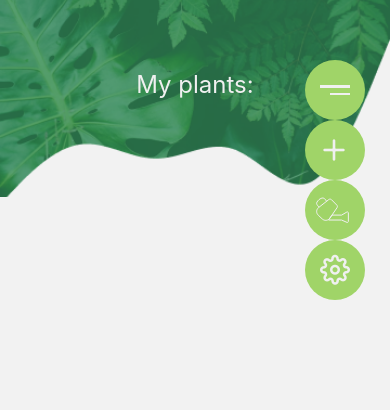
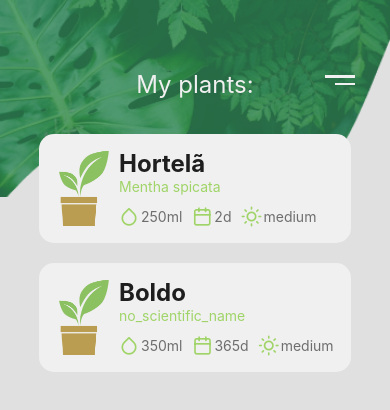
Before and after one commit to rodcordeiro/prantinhas, a React Native app: screen /HomeScreen in a window 390 px wide. Shown: the top 410 px of the page. Built offline with nearby package versions, Linux system fonts and the light colour scheme.

Commit message:
Feat: Animated menu. Wip: Settings screen.

```diff
--- a/src/@types/images.d.ts
+++ b/src/@types/images.d.ts
@@ -1,3 +1,4 @@
 declare module "*jpg";
 declare module "*jpeg";
 declare module "*png";
+declare module "*svg";
--- a/src/features/homeScreen/components/Menu/index.tsx
+++ b/src/features/homeScreen/components/Menu/index.tsx
@@ -1,172 +1,160 @@
 import React from "react";
-import { Animated, Easing, View, TouchableOpacity } from "react-native";
-import { useNavigation } from "@react-navigation/native";
+import { Animated, View, TouchableOpacity, StyleSheet } from "react-native";
+import { useNavigation, NavigationProp } from "@react-navigation/native";
+import { Feather } from "@expo/vector-icons";
 import { useTheme } from "../../../../hooks/theme";
-import { Feather } from "@expo/vector-icons";
+import {
+  RootStackParamList,
+  RootStackRouteProps,
+} from "../../../../navigation/interface";
 import HydrateIcon from "../../../../assets/hydrate";
 
+const Button = Animated.createAnimatedComponent(TouchableOpacity);
+
 const Menu = () => {
-  const { navigate } = useNavigation();
+  const { navigate } = useNavigation<NavigationProp<RootStackParamList>>();
   const { theme } = useTheme();
-  const active = React.useRef(false);
-  const animatedState = new Animated.Value(0);
 
-  const handleActive = () => {
-    Animated.timing(animatedState, {
-      toValue: active.current ? 0 : 1,
-      //   delay: 50,
-      easing: Easing.ease,
+  const [Button1] = React.useState(new Animated.Value(0));
+  const [Button2] = React.useState(new Animated.Value(0));
+  const [Button3] = React.useState(new Animated.Value(0));
+  const [opacity] = React.useState(new Animated.Value(0));
+
+  const [open, setOpen] = React.useState<boolean>(false);
+
+  const popIn = () => {
+    setOpen(true);
+    Animated.timing(Button1, {
+      toValue: 80,
+      duration: 500,
       useNativeDriver: false,
     }).start();
-    active.current = !active.current;
+    Animated.timing(Button2, {
+      toValue: 160,
+      duration: 500,
+      useNativeDriver: false,
+    }).start();
+    Animated.timing(Button3, {
+      toValue: 240,
+      duration: 500,
+      useNativeDriver: false,
+    }).start();
+    Animated.timing(opacity, {
+      toValue: 1,
+      duration: 500,
+      useNativeDriver: false,
+    }).start();
   };
-
-  const Button = Animated.createAnimatedComponent(TouchableOpacity);
-  const backgroundColor = animatedState.interpolate({
-    inputRange: [0, 1],
-    outputRange: ["transparent", theme!.colors.secondary],
-  });
-
-  const secondBarWidth = animatedState.interpolate({
-    inputRange: [0, 1],
-    outputRange: [20, 30],
-    extrapolate: "clamp",
-  });
-  const firstBarTransform = {
-    transform: [
-      {
-        rotate: animatedState.interpolate({
-          inputRange: [0, 1],
-          outputRange: ["0deg", "-45deg"],
-          easing: Easing.ease,
-          extrapolate: "clamp",
-        }),
-      },
-      {
-        translateY: animatedState.interpolate({
-          inputRange: [0, 1],
-          outputRange: [0, 2],
-          extrapolate: "clamp",
-        }),
-      },
-    ],
-  };
-
-  const secondBarTransform = {
-    transform: [
-      {
-        rotate: animatedState.interpolate({
-          inputRange: [0, 1],
-          outputRange: ["0deg", "45deg"],
-          extrapolate: "clamp",
-        }),
-      },
-      {
-        translateY: animatedState.interpolate({
-          inputRange: [0, 1],
-          outputRange: [0, -4],
-          extrapolate: "clamp",
-        }),
-      },
-      {
-        translateX: animatedState.interpolate({
-          inputRange: [0, 1],
-          outputRange: [0, -4],
-          extrapolate: "clamp",
-        }),
-      },
-    ],
+  const popOut = () => {
+    setOpen(false);
+    Animated.timing(Button1, {
+      toValue: 0,
+      duration: 500,
+      useNativeDriver: false,
+    }).start();
+    Animated.timing(Button2, {
+      toValue: 0,
+      duration: 500,
+      useNativeDriver: false,
+    }).start();
+    Animated.timing(Button3, {
+      toValue: 0,
+      duration: 500,
+      useNativeDriver: false,
+    }).start();
+    Animated.timing(opacity, {
+      toValue: 0,
+      duration: 500,
+      useNativeDriver: false,
+    }).start();
   };
   return (
-    <View style={{ position: "absolute", right: 25, top: 60 }}>
-      <Button
+    <View
       style={{
-          borderRadius: 30,
-          width: 60,
-          height: 60,
-          justifyContent: "center",
-          alignContent: "center",
-          backgroundColor: theme?.colors.secondary,
-          // backgroundColor,
-        }}
-        onPress={handleActive}
-      >
-        <Animated.View
-          style={{
-            alignItems: "flex-end",
-            //   backgroundColor,
-            padding: 15,
+        zIndex: 9999999,
+        position: "absolute",
+        right: 20,
+        top: 50,
       }}
     >
-          <Animated.View
+      <Button
+        onPress={() => console.log("create_button")}
         style={[
-              {
-                width: 30,
-                height: 2.5,
-                backgroundColor: "#f0f0f0",
-              },
-              firstBarTransform,
+          styles.button,
+          styles.buttonPosition,
+          { opacity },
+          { top: Button1, backgroundColor: theme?.colors.secondary },
         ]}
-          />
-          <Animated.View
+      >
+        <Feather name={"plus"} size={32} color={"#f0f0f0"} />
+      </Button>
+
+      <Button
+        onPress={() => console.log("hydrate_button")}
         style={[
-              {
-                width: secondBarWidth,
-                height: 2.5,
-                marginTop: 5,
-                backgroundColor: "#f0f0f0",
-              },
-              secondBarTransform,
+          styles.button,
+          styles.buttonPosition,
+          { opacity },
+          { backgroundColor: theme?.colors.secondary },
+          { top: Button2 },
         ]}
-          />
-        </Animated.View>
+      >
+        <HydrateIcon />
       </Button>
       <Button
-        style={{
-          alignItems: "flex-end",
-          backgroundColor: theme?.colors.secondary,
-          borderRadius: 30,
-          width: 60,
-          height: 60,
-          padding: 15,
-          justifyContent: "center",
-          alignContent: "center",
-        }}
+        onPress={() => navigate("SettingsScreen", {})}
+        style={[
+          styles.button,
+          styles.buttonPosition,
+          { opacity },
+          { backgroundColor: theme?.colors.secondary },
+          { top: Button3 },
+        ]}
       >
-        <Feather name="plus" size={32} color="#f0f0f0" />
+        <Feather name={"settings"} size={30} color={"#f0f0f0"} />
       </Button>
       <Button
+        onPress={() => (!open ? popIn() : popOut())}
+        style={[
+          styles.button,
+          { backgroundColor: open ? theme?.colors.secondary : "transparent" },
+        ]}
+      >
+        <View style={{ alignItems: "flex-end" }}>
+          <View
             style={{
-          alignItems: "flex-end",
-          backgroundColor: theme?.colors.secondary,
-          borderRadius: 30,
-          width: 60,
-          height: 60,
-          padding: 15,
-          justifyContent: "center",
-          alignContent: "center",
+              height: 2.5,
+              width: 30,
+              backgroundColor: "#f0f0f0",
+              marginBottom: 5,
             }}
-      >
-        <HydrateIcon/>
-      </Button>
-      <Button
+          />
+          <View
             style={{
-          alignItems: "flex-end",
-          backgroundColor: theme?.colors.secondary,
-          borderRadius: 30,
-          width: 60,
-          height: 60,
-          padding: 15,
-          // marginTop: 15,
-          top: 0,
-          justifyContent: "center",
-          alignContent: "center",
+              height: 2.5,
+              width: 20,
+              backgroundColor: "#f0f0f0",
             }}
-      >
-        <Feather name="settings" size={30} color="#f0f0f0" />
+          />
+        </View>
       </Button>
     </View>
   );
 };
 
 export default React.memo(Menu);
+
+const styles = StyleSheet.create({
+  button: {
+    borderRadius: 30,
+    width: 60,
+    height: 60,
+    padding: 15,
+    justifyContent: "center",
+    alignItens: "center",
+  },
+  buttonPosition: {
+    position: "absolute",
+    top: 0,
+  },
+});
--- /dev/null
+++ b/src/features/homeScreen/components/Plants/index.tsx
@@ -0,0 +1,157 @@
+import {
+  View,
+  Text,
+  Image,
+  StyleSheet,
+  ScrollView,
+  Pressable,
+} from "react-native";
+import { Feather } from "@expo/vector-icons";
+import { useNavigation } from "@react-navigation/native";
+import { useTheme } from "../../../../hooks/theme";
+import Logo from "../../../../../assets/icon.png";
+
+type Plant = {
+  id: number;
+  name: string;
+  scientific_name?: string;
+  water: number;
+  period: number;
+  sunlight_exposure: string;
+};
+
+type PlantsProps = {
+  plants: Plant[];
+};
+export const PlantsList = ({ plants }: PlantsProps) => {
+  const { theme } = useTheme();
+  const { navigate } = useNavigation();
+  return (
+    <View style={styles.container}>
+      <ScrollView>
+        {plants.map((plant) => (
+          <Pressable key={plant.id} onPress={() => console.log({ plant })}>
+            <View
+              style={[
+                styles.cardContainer,
+                {
+                  backgroundColor: theme?.colors.background.secondary,
+                },
+              ]}
+            >
+              <Image source={Logo} style={styles.plant} />
+              <View
+                style={{
+                  marginLeft: 10,
+                }}
+              >
+                <Text
+                  style={[styles.title, { color: theme?.colors.text.title }]}
+                  numberOfLines={1}
+                  ellipsizeMode="tail"
+                  lineBreakMode="tail"
+                  textBreakStrategy="balanced"
+                >
+                  {plant.name}
+                </Text>
+                <Text
+                  numberOfLines={1}
+                  ellipsizeMode="tail"
+                  lineBreakMode="tail"
+                  textBreakStrategy="balanced"
+                  style={[
+                    styles.scientificName,
+                    { color: theme?.colors.secondary },
+                  ]}
+                >
+                  {plant.scientific_name || "no_scientific_name"}
+                </Text>
+                <View
+                  style={[
+                    styles.details,
+                    {
+                      justifyContent: "space-around",
+                      gap: 10,
+                    },
+                  ]}
+                >
+                  <View style={styles.details}>
+                    <Feather
+                      style={styles.detailIcon}
+                      name="droplet"
+                      size={20}
+                      color={theme?.colors.secondary}
+                    />
+                    <Text style={{ color: theme?.colors.text.subtitle }}>
+                      {plant.water}ml
+                    </Text>
+                  </View>
+                  <View style={styles.details}>
+                    <Feather
+                      style={styles.detailIcon}
+                      name="calendar"
+                      size={20}
+                      color={theme?.colors.secondary}
+                    />
+                    <Text style={{ color: theme?.colors.text.subtitle }}>
+                      {plant.period}d
+                    </Text>
+                  </View>
+                  <View style={styles.details}>
+                    <Feather
+                      style={styles.detailIcon}
+                      name="sun"
+                      size={20}
+                      color={theme?.colors.secondary}
+                    />
+                    <Text style={{ color: theme?.colors.text.subtitle }}>
+                      {plant.sunlight_exposure}
+                    </Text>
+                  </View>
+                </View>
+              </View>
+            </View>
+          </Pressable>
+        ))}
+      </ScrollView>
+    </View>
+  );
+};
+
+const styles = StyleSheet.create({
+  container: {
+    width: "80%",
+    marginTop: 25,
+  },
+  cardContainer: {
+    width: "100%",
+    paddingHorizonta: 25,
+    paddingVertical: 15,
+    marginVertical: 10,
+    flexDirection: "row",
+    borderRadius: 15,
+    alignItems: "center",
+  },
+  plant: {
+    width: 50,
+    height: 75,
+    marginLeft: 20,
+  },
+  title: {
+    maxWidth: "90%",
+    fontSize: 24,
+    fontWeight: "bold",
+  },
+  scientificName: {
+    maxWidth: "90%",
+    fontSize: 14,
+  },
+  details: {
+    flexDirection: "row",
+    alignItems: "center",
+    marginTop: 5,
+  },
+  detailIcon: {
+    paddingRight: 2,
+  },
+});
--- a/src/features/homeScreen/index.tsx
+++ b/src/features/homeScreen/index.tsx
@@ -3,10 +3,28 @@ import { Header } from "../../components/Header";
 import { View, Text, Dimensions } from "react-native";
 import { useTheme } from "../../hooks/theme";
 import Menu from "./components/Menu";
+import { PlantsList } from "./components/Plants";
 
 const { width } = Dimensions.get("window");
 
 export const HomeScreen = ({}: ScreenProps) => {
+  const plants = [
+    {
+      id: 1,
+      name: "Hortelã",
+      scientific_name: "Mentha spicata",
+      water: 250,
+      period: 2,
+      sunlight_exposure: "medium",
+    },
+    {
+      id: 2,
+      name: "Boldo",
+      water: 350,
+      period: 365,
+      sunlight_exposure: "medium",
+    },
+  ];
   const { theme } = useTheme();
   return (
     <View
@@ -27,6 +45,7 @@ export const HomeScreen = ({}: ScreenProps) => {
         My plants:
       </Text>
       <Menu />
+      <PlantsList plants={plants} />
     </View>
   );
 };
--- a/src/features/index.ts
+++ b/src/features/index.ts
@@ -1 +1,2 @@
 export { HomeScreen } from "./homeScreen";
+export { SettingsScreen } from "./settings";
--- /dev/null
+++ b/src/features/settings/index.tsx
@@ -0,0 +1,5 @@
+import React from "react";
+
+export const SettingsScreen = () => {
+  return <></>;
+};
--- a/src/hooks/theme/index.tsx
+++ b/src/hooks/theme/index.tsx
@@ -30,7 +30,7 @@ export function CustomTheme<T = DefaultTheme>({
 }: React.PropsWithChildren<ThemeProps<T>>) {
   const [theme, setTheme] = usePersistedState<DefaultTheme | T | any>(
     "@pda::theme",
-    dark
+    light
   );
 
   const toggleTheme = useCallback(() => {
--- a/src/navigation/index.tsx
+++ b/src/navigation/index.tsx
@@ -7,23 +7,30 @@ import {
 import { createNativeStackNavigator } from "@react-navigation/native-stack";
 import { RootStackParamList } from "./interface";
 
-import { HomeScreen } from "../features";
+import { HomeScreen, SettingsScreen } from "../features";
+import { useTheme } from "../hooks/theme";
 
 const Stack = createNativeStackNavigator<RootStackParamList>();
 const navigationRef =
   React.createRef<NavigationContainerRef<RootStackParamList>>();
 
 export const Routes = () => {
+  const { theme } = useTheme();
+
   return (
     <NavigationContainer ref={navigationRef}>
       <Stack.Navigator
         screenOptions={{
           headerTitle: "",
           headerTransparent: true,
+          contentStyle: {
+            backgroundColor: theme?.colors.background.primary,
+          },
         }}
         initialRouteName="HomeScreen"
       >
         <Stack.Screen name="HomeScreen" component={HomeScreen} />
+        <Stack.Screen name="SettingsScreen" component={SettingsScreen} />
       </Stack.Navigator>
     </NavigationContainer>
   );
--- a/src/navigation/interface.ts
+++ b/src/navigation/interface.ts
@@ -5,7 +5,7 @@ export type RootStackParamList = {
   PlantView: {};
   PlantCreate: {};
   Hydrate: {};
-  Settings: {};
+  SettingsScreen: {};
 };
 
 export type RootStackRouteProps<T extends keyof RootStackParamList> = RouteProp<
```
Lines whose indentation alone changed are shown as unchanged.
